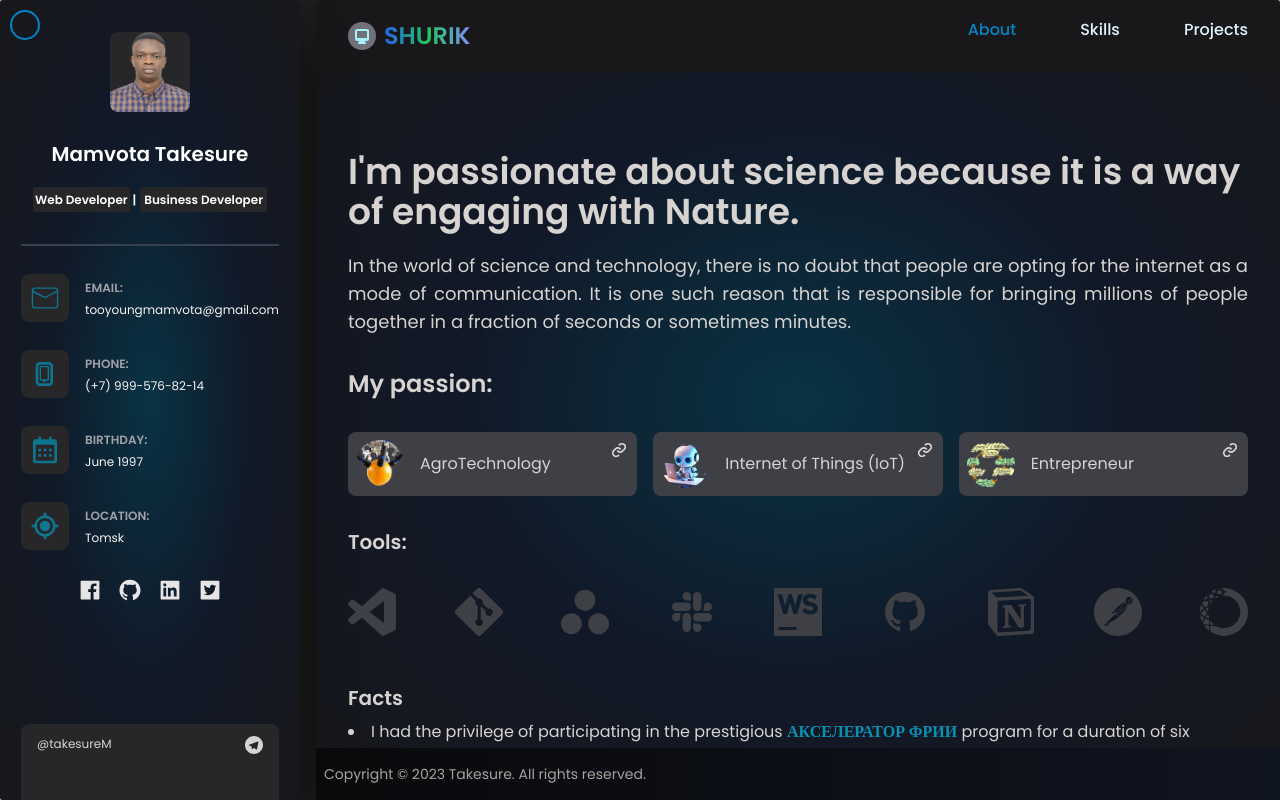
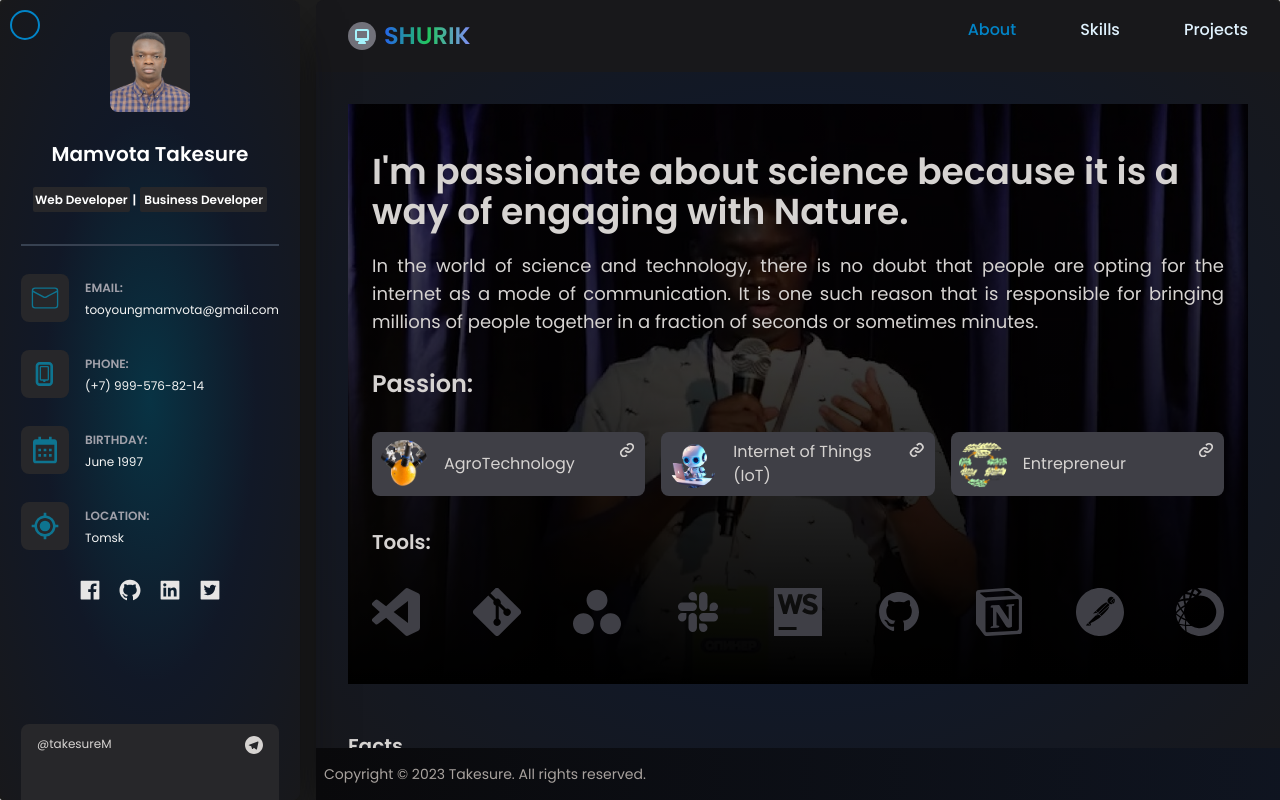
Before and after one commit to MamvotaTake/takesure, a React (Vite) app: page / in a window 1280 px wide. Built offline with nearby package versions, Linux system fonts and the light colour scheme.

Commit message:
adding cursor and scroll bar designed

```diff
--- a/src/features/about/About.tsx
+++ b/src/features/about/About.tsx
@@ -75,9 +75,9 @@ const whatIdo = [
 
 export const About = () => {
     return (
-        <div className='space-y-8 py-3 md:py-12 flex flex-col mb-8'>
-            <div className='relative space-y-8 flex flex-col'>
-                <div className='flex flex-col gap-5'>
+        <div className='space-y-8 py-0 px-0  flex flex-col mb-8'>
+            <div className='relative space-y-8 flex flex-col image px-6 py-12'>
+                <div className='flex flex-col gap-5 z-20'>
                     <h1 className='md:flex text-3xl  text-center md:text-4xl md:text-left font-extrabold md:font-bold'>I'm passionate about science because it is a way of engaging with Nature.</h1>
                     <p className='text-sm md:text-lg font-normal text-justify' >
                         {/*I&apos;m based in Tomsk, Russia. I strive to build immersive and*/}
@@ -88,8 +88,8 @@ export const About = () => {
                     </p>
 
                 </div>
-                <h1 className='text-2xl font-bold mt-8 md:mt-0'>My passion: </h1>
-                <div className='grid grid-cols-1 mb-40 md:grid-cols-3 gap-4'>
+                <h1 className='text-2xl font-bold mt-8 md:mt-0  z-20'>Passion: </h1>
+                <div className='grid grid-cols-1 mb-40 md:grid-cols-3 gap-4  z-20'>
                     <span className='flex  justify-between bg-zinc-700 p-2 rounded-lg'>
                         <span className='flex items-center gap-4'>
                             <img src={agric} alt="avatar" className=' h-12 w-12 rounded-full   object-cover' />
@@ -114,8 +114,8 @@ export const About = () => {
                     </span>
 
                 </div>
-                <h1 className='text-xl font-bold mt-8 '>Tools:</h1>
-                <div className='flex justify-between text-lg md:text-5xl text-zinc-700 overflow-hidden'>
+                <h1 className='text-xl font-bold mt-8  z-20'>Tools:</h1>
+                <div className='flex justify-between text-lg md:text-5xl text-zinc-700 overflow-hidden  z-20'>
                     <Tooltip title="Visual Studio Code" placement="bottom">
                         <SiVisualstudiocode className='cursor-pointer'/>
                     </Tooltip>
@@ -145,6 +145,7 @@ export const About = () => {
                     </Tooltip>
 
                 </div>
+                <div className='absolute bg-gradient-to-t from-black to-black/60 z-10 -top-8 left-0 bottom-0 w-full'/>
 
             </div>
 
--- a/src/index.css
+++ b/src/index.css
@@ -84,6 +84,11 @@
         }
     }
 
+    .image {
+        width: 100%;
+        background: url("./assets/background.jpg") no-repeat center top;
+    }
+
         /* width */
     ::-webkit-scrollbar {
          transition: all .3s ease;
```
Also changed, not shown: src/assets/background.jpg (added).
